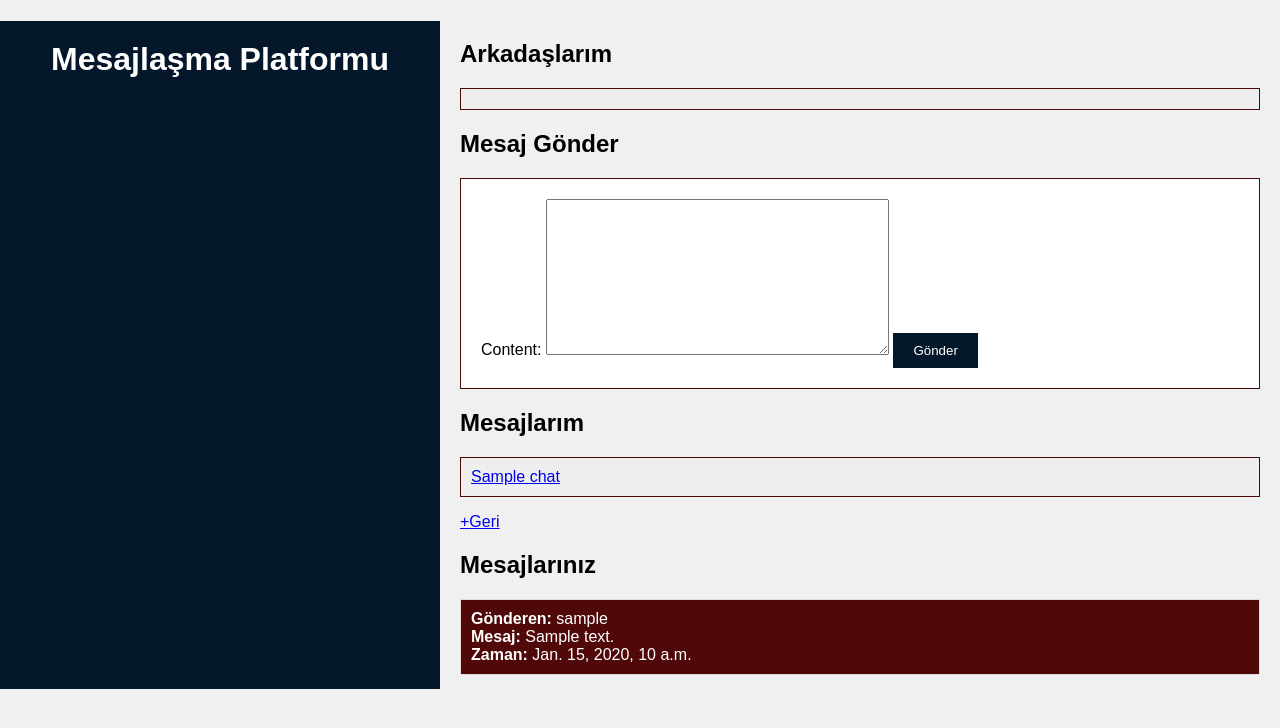
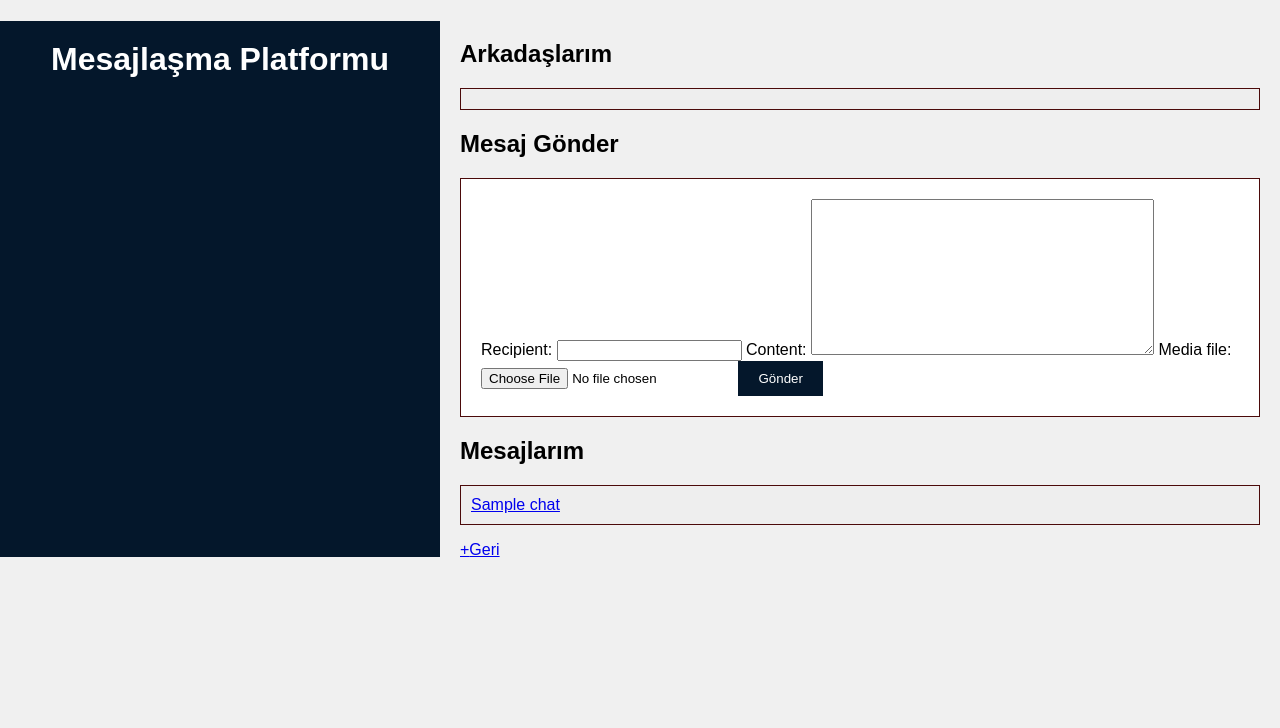
Before and after one commit to shelinkaya/WebApp, a Django app: page /mesajlarim/ in a window 1280 px wide. Shown: the top 728 px of the page. Run offline with Django 4.2, Linux system fonts and the light colour scheme; a user stored in the database is signed in; tables that the repository leaves empty hold one stand-in row (values such as "Sample post").

Commit message:
argemerkezi

```diff
--- a/argemerkezi/argemerkezi/urls.py
+++ b/argemerkezi/argemerkezi/urls.py
@@ -6,6 +6,7 @@ from . import views
 from django.contrib import admin
 from django.conf import settings
 from takipsistemi.views import mesajlarim
+from django.conf.urls.static import static
 
 urlpatterns = [
     path('', views.index, name='index'),
@@ -34,3 +35,7 @@ urlpatterns = [
     path('add_event/', views.add_event, name='add_event'),
     path('delete_event/<int:event_id>/', views.delete_event, name='delete_event'),
 ]
+urlpatterns += static(settings.MEDIA_URL, document_root=settings.MEDIA_ROOT)
+
+if settings.DEBUG:
+    urlpatterns += static(settings.MEDIA_URL, document_root=settings.MEDIA_ROOT)
--- a/argemerkezi/takipsistemi/forms.py
+++ b/argemerkezi/takipsistemi/forms.py
@@ -62,11 +62,50 @@ from .models import Message
 # messaging/forms.py
 from django import forms
 from .models import Message
+from .models import Chat
+
+
+# forms.py
 
 class MessageForm(forms.ModelForm):
+    recipient = forms.CharField(max_length=150)
+
     class Meta:
         model = Message
-        fields = ['content']
+        fields = ['recipient', 'content', 'media_file']
+
+    def __init__(self, *args, **kwargs):
+        self.request = kwargs.pop('request', None)
+        super(MessageForm, self).__init__(*args, **kwargs)
+
+    def clean_recipient(self):
+        recipient_username = self.cleaned_data.get('recipient')
+        try:
+            recipient_user = User.objects.get(username=recipient_username)
+        except User.DoesNotExist:
+            raise forms.ValidationError("Bu kullanıcı bulunamadı.")
+        return recipient_user
+
+    def clean(self):
+        cleaned_data = super().clean()
+        recipient_user = cleaned_data.get('recipient')
+        if recipient_user and recipient_user == self.request.user:
+            raise forms.ValidationError("Kendi kendinize mesaj gönderemezsiniz.")
+
+    def save_message(self, sender):
+        recipient_username = self.cleaned_data['recipient']
+        content = self.cleaned_data['content']
+        media_file = self.cleaned_data['media_file']
+        try:
+            recipient = User.objects.get(username=recipient_username)
+            if recipient != sender:
+                chat, created = Chat.objects.get_or_create(participants__in=[sender, recipient])
+                message = Message.objects.create(chat=chat, sender=sender, recipient=recipient, content=content, media_file=media_file)
+                return message
+        except User.DoesNotExist:
+            pass
+        return None
+
 
 
 
--- a/argemerkezi/takipsistemi/models.py
+++ b/argemerkezi/takipsistemi/models.py
@@ -76,8 +76,8 @@ from django.contrib.auth.models import User
 
 
 class Chat(models.Model):
-    participants = models.ManyToManyField(User, related_name='chats')
     title = models.CharField(max_length=255)
+    participants = models.ManyToManyField(User)
 
     def __str__(self):
         return self.title
@@ -85,6 +85,7 @@ class Chat(models.Model):
 class Message(models.Model):
     chat = models.ForeignKey(Chat, on_delete=models.CASCADE, related_name='messages')
     sender = models.ForeignKey(User, on_delete=models.CASCADE)
+    media_file = models.FileField(upload_to='message_media/', blank=True, null=True)  # "media_file" alanı ekleniyor
     content = models.TextField()
     timestamp = models.DateTimeField(auto_now_add=True)
 
--- a/argemerkezi/takipsistemi/templates/mesajlarim.html
+++ b/argemerkezi/takipsistemi/templates/mesajlarim.html
@@ -97,7 +97,7 @@
         </ul>
 
         <h2>Mesaj Gönder</h2>
-        <form method="post">
+        <form method="post" enctype="multipart/form-data">
             {% csrf_token %}
             {{ form.recipient.label_tag }} {{ form.recipient }}
             {{ form.content.label_tag }} {{ form.content }}
@@ -116,16 +116,7 @@
 
         <a href="{% url 'profile' %}"><span class="icon">+</span>Geri</a>
         <!-- Mesajlar gösterilebilir, bu kodu geliştirmek size kalmış -->
-        <h2>Mesajlarınız</h2>
-        <ul id="message-list">
-            {% for message in messages %}
-                <li class="message">
-                    <strong>Gönderen:</strong> {{ message.sender.username }}<br>
-                    <strong>Mesaj:</strong> {{ message.content }}<br>
-                    <strong>Zaman:</strong> {{ message.timestamp }}
-                </li>
-            {% endfor %}
-        </ul>
+
     </div>
 
     <script src="{% static 'js/mesajlarim.js' %}"></script>
--- a/argemerkezi/takipsistemi/urls.py
+++ b/argemerkezi/takipsistemi/urls.py
@@ -5,6 +5,7 @@ from . import views
 from django.contrib import admin
 from django.conf import settings
 from .views import mesajlarim
+from django.conf.urls.static import static
 urlpatterns = [
     path('', views.index, name='index'),
     path('admin/', admin.site.urls),
@@ -33,3 +34,8 @@ urlpatterns = [
     path('delete_event/<int:event_id>/', views.delete_event, name='delete_event'),
 
 ]
+
+urlpatterns += static(settings.MEDIA_URL, document_root=settings.MEDIA_ROOT)
+
+if settings.DEBUG:
+    urlpatterns += static(settings.MEDIA_URL, document_root=settings.MEDIA_ROOT)
--- a/argemerkezi/takipsistemi/views.py
+++ b/argemerkezi/takipsistemi/views.py
@@ -15,21 +15,21 @@ from django.views.generic import TemplateView
 from .models import Note
 from .models import Event
 from datetime import datetime, timedelta
-from .models import FriendshipRequest
 from django.db.models import Q
 from .forms import ArkadasEkleForm, NotForm, EventForm
 from django.contrib.auth.decorators import login_required
-from .models import FriendshipRequest, Message
 from .forms import MessageForm, EtkinlikForm
-from .models import UserProfile, FriendshipRequest, Message, Etkinlik
+from .models import FriendshipRequest, Message, Etkinlik
 import logging
 from .models import Chat
-logger = logging.getLogger(__name__)
 from django.core.exceptions import PermissionDenied
 from .models import Proje
 from .forms import ProjeForm
 from .models import GanttSema  # GanttSema modelini ekleyin
-
+from django.contrib.auth.hashers import make_password
+from django.contrib.auth import logout
+from django.http import HttpResponse
+logger = logging.getLogger(__name__)
 def kadro(request):
     return render(request, 'kadro.html')
 
@@ -41,12 +41,6 @@ def hakkimizda_view(request):
 
 def tamamlanan_projeler(request):
     return render(request, 'tamamlanan_projeler.html')
-
-from django.shortcuts import render, redirect
-from django.contrib import messages
-from django.contrib.auth.hashers import make_password
-from django.contrib.auth.models import User
-from .models import UserProfile
 
 def register(request):
     if request.method == 'POST':
@@ -102,15 +96,9 @@ def register(request):
 
     return render(request, 'register.html')
 
-
 def gizlilik_politikasi(request):
     return render(request, 'gizlilikpolitikasi.html')
 
-from django.contrib.auth import authenticate, login
-
-from django.contrib.auth import authenticate, login
-from django.shortcuts import redirect
-logger = logging.getLogger(__name__)
 def login_view(request):
     if request.method == 'POST':
         form = LoginForm(request.POST)
@@ -131,9 +119,6 @@ def login_view(request):
         form = LoginForm()
 
     return render(request, 'login.html', {'form': form})
-
-from django.contrib.auth import logout
-from django.shortcuts import redirect
 
 def logout_view(request):
     logout(request)
@@ -205,41 +190,49 @@ def arkadas_ekle_view(request):
     }
 
     return render(request, 'arkadas_ekle.html', context)
-
-# messaging/views.py
-from django.shortcuts import render, redirect, get_object_or_404
-from django.contrib.auth.decorators import login_required
-from .models import Chat, Message
-from .forms import MessageForm
-
 @login_required
 def mesajlarim(request):
-    # Var olan arkadaşları ve kullanıcının mesajlarını alın
+    # Kullanıcının arkadaşlarını alın
     my_friends = request.user.userprofile.friends.all()
+
+    # Kullanıcının sohbetlerini alın
     chats = Chat.objects.filter(participants=request.user)
-    messages = Message.objects.filter(chat__in=chats).order_by('timestamp')
 
-    # Formu oluşturun
-    form = MessageForm()
+    # Mesaj gönderme formunu işleyin
+    if request.method == 'POST':
+        form = MessageForm(request.POST, request.FILES, request=request)
+        if form.is_valid():
+            recipient = form.cleaned_data['recipient']
+            content = form.cleaned_data['content']
+            media_file = form.cleaned_data['media_file']
 
-    if request.method == 'POST':
-        form = MessageForm(request.POST)
-        if form.is_valid():
-            message = form.save(commit=False)
-            message.sender = request.user
-            message.chat = chats[0]  # Varsayılan olarak ilk sohbeti kullanabilirsiniz
-            message.save()
-            form = MessageForm()
+            # Gönderen ve alıcı arasında sohbeti al veya oluştur
+            chat, created = Chat.objects.get_or_create(participants=request.user)
+            if not created:
+                other_user = form.cleaned_data['recipient']
+                chat.participants.add(other_user)
 
-    return render(request, 'mesajlarim.html', {'my_friends': my_friends, 'chats': chats, 'messages': messages, 'form': form})
-# argemerkezi/views.py
-from django.shortcuts import render
-from django.http import HttpResponse
+            # Mesajı oluştur
+            message = Message.objects.create(chat=chat, sender=request.user, content=content, media_file=media_file)
+
+            return redirect('chat_page', chat_id=message.chat.id)
+
+    else:
+        form = MessageForm()
+
+    # Kullanıcının aldığı mesajları alın
+    messages = Message.objects.filter(chat__participants=request.user).order_by('-timestamp')
+
+    return render(request, 'mesajlarim.html', {
+        'my_friends': my_friends,
+        'form': form,
+        'chats': chats,
+        'messages': messages,
+    })
 
 def message_reply(request, chat_id):
     # Burada mesaj yanıtı görüntüleme işlemleri gerçekleştirilebilir
     return HttpResponse(f'Mesaj yanıtı görüntüleme sayfası, chat_id: {chat_id}')
-
 @login_required
 def chat_page(request, chat_id):
     chat = get_object_or_404(Chat, id=chat_id)
@@ -311,10 +304,6 @@ def chat_detail(request, chat_id):
 
     return render(request, 'chat_detail.html', context)
 
-from django.shortcuts import render, redirect, get_object_or_404
-from .models import Etkinlik
-from .forms import EtkinlikForm
-
 def takvim_gorunumu(request):
     etkinlikler = Etkinlik.objects.all()
     form = EtkinlikForm()
@@ -341,8 +330,6 @@ def delete_event(request, event_id):
             return JsonResponse({'success': False})
     return JsonResponse({'success': False})
 
-
-
 def proje_olustur(request):
     if request.method == 'POST':
         form = ProjeForm(request.POST)
```
Also changed, not shown: argemerkezi/argemerkezi/views.py (+36 -52 lines), argemerkezi/takipsistemi/migrations/0030_message_media_file.py (added), argemerkezi/takipsistemi/migrations/0031_alter_chat_participants.py (added).
